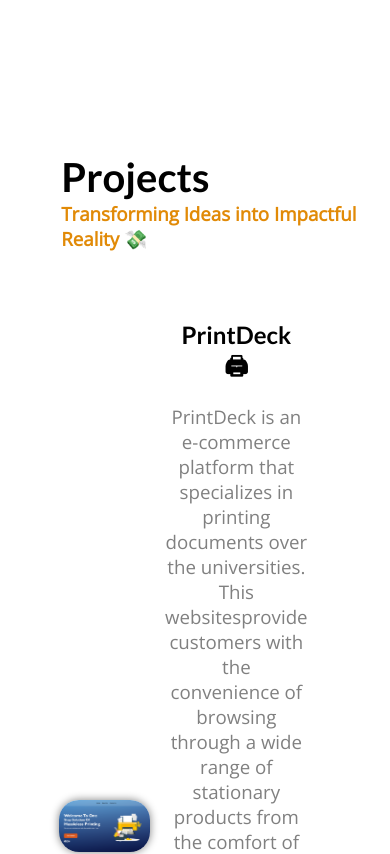
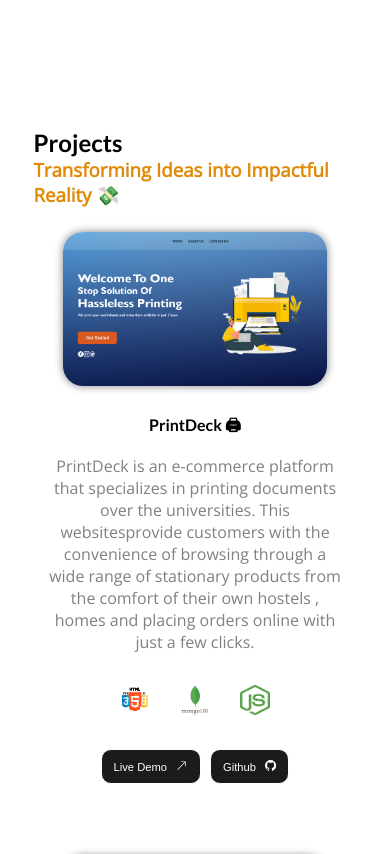
Before and after one commit to Udit-UD/Portfolio, a React (Vite) app: page / in a window 390 px wide. Shown: the part 900-1754 px from the top of the page. Built offline with nearby package versions, Linux system fonts and the light colour scheme.

Commit message:
final commit

```diff
--- a/src/components/About.jsx
+++ b/src/components/About.jsx
@@ -6,7 +6,7 @@
     <>
       <div className="about-container" id="about">
         <div className="about-me-section">
-          <span>
+          <span className="about-span">
             <h2 className="headings">About Me</h2>
             <h3
               className="description"
--- a/src/components/Contact.jsx
+++ b/src/components/Contact.jsx
@@ -9,12 +9,12 @@
     <>
         <div className="contact-container" id='contact'>
             <div className="contact-box">
-                <span>
+                <span className='contact-span'>
                     <h2 className="headings">
                         Contact Me
                     </h2>
                     <h3 className="description"
-                      style={{ color: "#E18A07", fontWeight: 600, paddingLeft: "4%" }}
+                      style={{ color: "rgb(7 135 156)", fontWeight: 600, paddingLeft: "4%" }}
                     >
                         Don't be shy, Hit me Up 👇
                     </h3>
--- a/src/components/Home.jsx
+++ b/src/components/Home.jsx
@@ -32,12 +32,15 @@
                             <h1 className='intro-heading'> A &nbsp;
                             <span ref={el} /> 🚀</h1>
                             <br />
-                            <h3 className='description'>
+                            <h3 id="main-desc" className='description'>
                             Hi, I am Udit Gupta, a passionate full stack developer on a mission to transform ideas into powerful, scalable web applications that make a lasting impact.
                             </h3>
                             <br />
                             <span className="buttons-section" style={{display: "flex", flexWrap: 'no-wrap'}}>
-                                <button className='buttons'id="resume" >Resume <BsDownload/></button>
+                                <a href="Resume.pdf" target="_blank"  rel="noopener noreferrer" download>
+                                    <button className='buttons'id="resume" >Resume <BsDownload/></button>
+
+                                </a>
                                 <a href={githubLink} target="_blank"  rel="noopener noreferrer">
                                 <button id="github" className='buttons'>
                                     Github <BsGithub />
--- a/src/components/Projects.jsx
+++ b/src/components/Projects.jsx
@@ -61,7 +61,7 @@
                     </span>
                   </div>
                 </div>
-              ))};
+              ))}
             </div>
           </div>
         </div>
--- a/src/style/about.css
+++ b/src/style/about.css
@@ -1,5 +1,5 @@
 .about-container{
-    height: 100vh;
+    min-height: 100vh;
     width: 100%;
     display: flex;
     justify-content: center;
@@ -8,21 +8,29 @@
 }
 
 .about-me-section{
+    width: 100%;
+    min-height: 90vh;
+    display: flex;
+    flex-direction: column;
+    justify-content: center;
+
+    align-items: center;
+}
+.about-span{
+    display: flex;
+    flex-direction: column;
+    align-items: flex-start;
     width: 80%;
-    height: 80vh;
-    position: relative;
+    margin-top: -5%;
 }
 .about-box{
-    position: absolute;
-    top: 53%;
-    left: 50%;
-    transform: translate(-50%, -50%);
+
     height: 60%;
     width: 70%;
     display: flex;
     justify-content: center;
     align-items: center;
-
+    flex-direction: row;
 
 }
 
@@ -93,3 +101,19 @@
 #gmail:hover{
     width: 42px;
 }
+
+@media(max-width: 845px){
+    .about-box{
+        flex-direction: column;
+        width: 100%;
+    }
+    .about-left-box{
+        width: 80%;
+    }
+    .about-right-box{
+        width: 70%;
+    }
+    .about-span{
+        margin-top: 0%;
+    }
+}
--- a/src/style/contact.css
+++ b/src/style/contact.css
@@ -1,23 +1,26 @@
 .contact-container{
-    height: 50vh;
+    min-height: 70vh;
     width: 100%;
     display: flex;
     justify-content: center;
-    align-items: center;
 
 }
 
 .contact-box{
-    /* border: 2px solid black; */
     width: 70%;
     height: 80%;
 }
+
+.contact-span{
+    width: 80%;
+}
 .contact-content{
     width: 100%;
-    /* border: 2px solid red; */
     height: 70%;
-    margin-top: 2%;
+    margin-top: 5%;
     display: flex;
+    flex-wrap: wrap;
+    flex-direction: row;
     justify-content: space-evenly;
     align-items: center;
 }
@@ -25,11 +28,23 @@
 .contact-item{
     box-shadow: 0px 0px 10px 2px #808080;
     height: 30%;
-    width: 20%;
+    min-width: 250px;
+    padding: 1em 3em;
     border-radius: 10px;
+    margin: 1em 1em;
     display: flex;
     align-items: center;
     justify-content: center;
     font-family: 'Lato';
     font-weight: 600;
 }
+@media(max-width: 500px){
+    .contact-item{
+        margin: 1em 0em;
+        padding: 1em 1.5em;
+    }
+    .contact-box{
+        width: 80%;
+    }
+
+}
--- a/src/style/home.css
+++ b/src/style/home.css
@@ -7,7 +7,6 @@
 .home-container{
     width: 100%;
     min-height: 95vh;
-    margin-top: 4vh;
     height: auto;
     display: flex;
     margin-bottom: 5vh;
@@ -162,6 +161,12 @@
         order: 2;
         width: 80%;
     }
+    .intro-heading{
+        font-size: 1.5rem;
+    }
+    #main-desc{
+        font-size: 1.1rem;
+    }
     .box2{
         order: 0;
         width: 100%;
--- a/src/style/navbar.css
+++ b/src/style/navbar.css
@@ -46,7 +46,11 @@
 }
 .mobile-menu >ul>li{
     padding: 1em 1em;
+    width: 100%;
+    text-align: center;
+
 }
+
 .mobile-menu >ul>li>a{
     color: black;
 }
@@ -73,6 +77,9 @@
     .nav-part-1{
         padding: 1em 1em;
     }
+    .primary-logo{
+        font-size: 1.2rem;
+    }
     .nav-part-2{
         padding-right: 1em;
     }
--- a/src/style/project.css
+++ b/src/style/project.css
@@ -19,19 +19,20 @@
 .project-box{
     width: 80%;
     margin-top: 10vh;
-    padding-left: 5%;
 }
 
 .projects{
-    width: 90%;
+    width: 100%;
     margin-top: 2%;
     height: auto;
     display: flex;
+    justify-content: center;
     flex-direction: column;
     align-items: center;
 }
 .project-div{
     display: flex;
+    flex-direction: row;
     align-items: center;
     padding: 1em;
     width: 94%;
@@ -67,9 +68,10 @@
 
 .description>p{
     text-align: center;
+    font-size: 1.2rem;
 }
 .projects-buttons-span{
-    margin: 30px;
+    margin: 30px 30px;
     display: flex;
     justify-content: space-evenly;
     width: 80%;
@@ -102,3 +104,60 @@
     height: 50px;
     margin: 0px 15px;
 }
+
+@media (max-width: 1024px){
+    .headings{
+        font-size: 2rem;
+    }
+
+    .description>p{
+        font-size: 1.0rem;
+    }
+    .project-heading{
+        font-size: 1.2rem;
+    }
+    .tech-stack>span>img{
+        width: 30px;
+        height: 30px;
+    }
+    .tech-stack>h3{
+        display: none;
+    }
+    .projBtn{
+        font-size: 0.7rem;
+        padding: 10px 12px;
+    }
+    .projects-buttons-span{
+        width: 150px;
+    }
+}
+
+@media (max-width: 630px){
+    .project-div{
+        flex-direction: column;
+    }
+    .left-box-project{
+        width: 80%;
+        order: 0 !important;
+    }
+    .right-box-project{
+        width: 90%;
+        padding: 0.5em;
+    }
+    .headings{
+        font-size: 1.5rem;
+    }
+
+    .description>p{
+        font-size: 1.0rem;
+    }
+    .project-heading{
+        font-size: 1.0rem;
+    }
+    .projects-buttons-span{
+        width: 70%;
+    }
+    .project-box{
+        width: 90%;
+    }
+}
```
Also changed, not shown: 1 other file (tests, documents, lock files or other folders).
